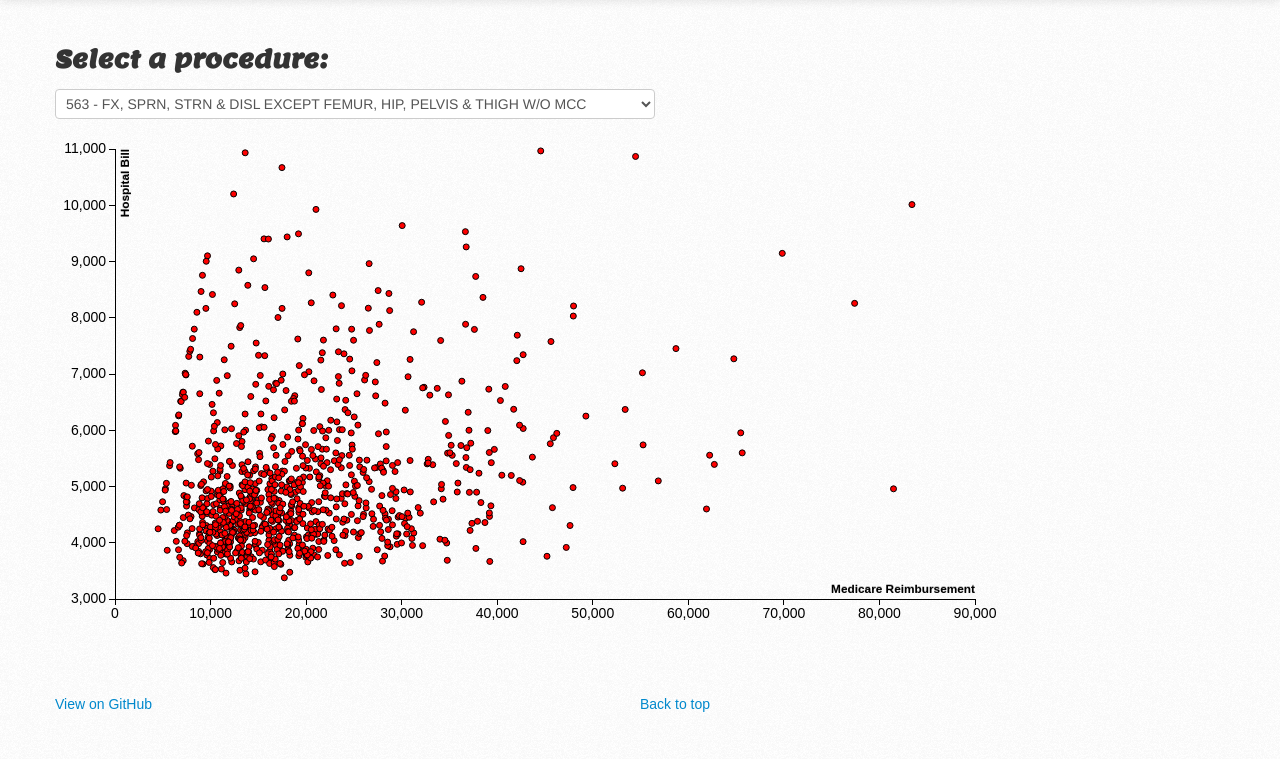
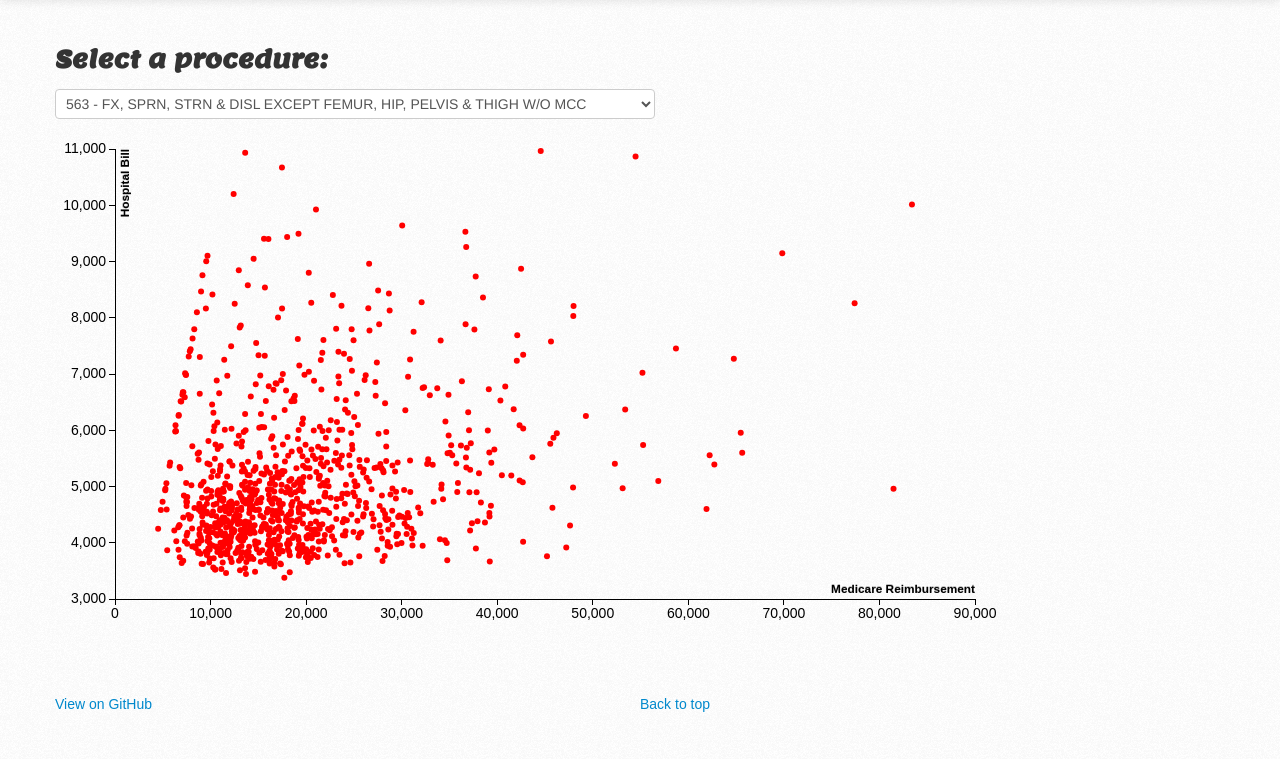
Before and after one commit to ddehghan/medicare-data, a Django app: page /plot in a window 1280 px wide. Shown: the part 41-800 px from the top of the page. Run offline with Django 3.2, Linux system fonts and the light colour scheme; parts of the project's set-up code (start-up, migrations or seed data) failed here and were passed over; some libraries are stand-ins or nearby versions.

Commit message:
simple css

```diff
--- a/website/templates/plot.html
+++ b/website/templates/plot.html
@@ -40,7 +40,7 @@
         }
 
         .dot {
-            stroke: #000;
+{#            stroke: #000;#}
         }
 
     </style>
```
